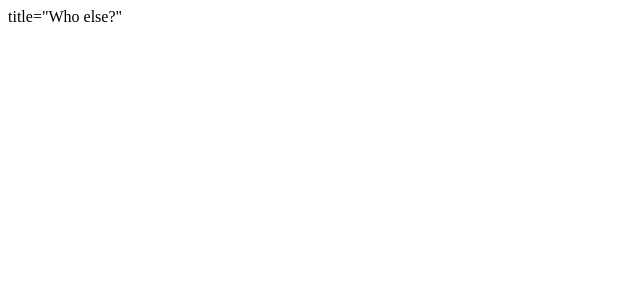
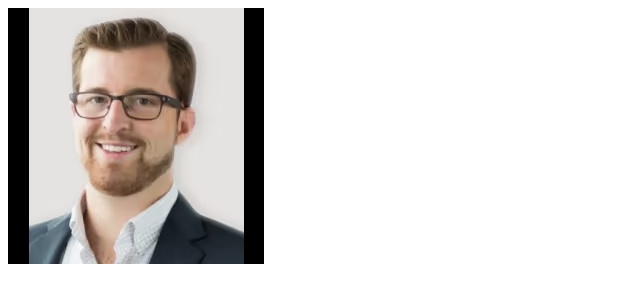
Before and after one commit to jacobsuh/degenerate, a plain HTML site: page index.html in a window 1280 px wide. Shown: the whole page, without its empty margins (0-640 px from the left). Drawn offline with Linux system fonts and the light colour scheme.

Commit message:
Update index.html

```diff
--- a/index.html
+++ b/index.html
@@ -1,9 +1,9 @@
 <html>
 <head>
-  title="Who else?"
+  <title>Who else?</title>
 </head>
 <body>
-  <img href=tim.jpg>
+  <img src="tim.jpg">
 </body>
 
 </html>
```
